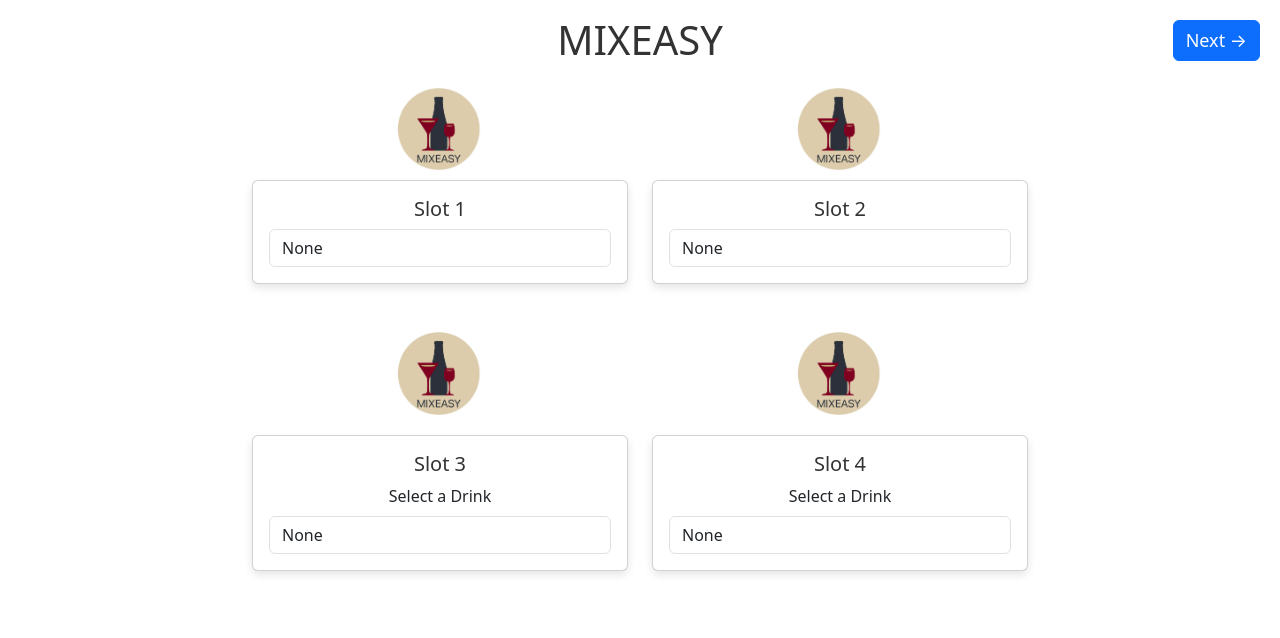
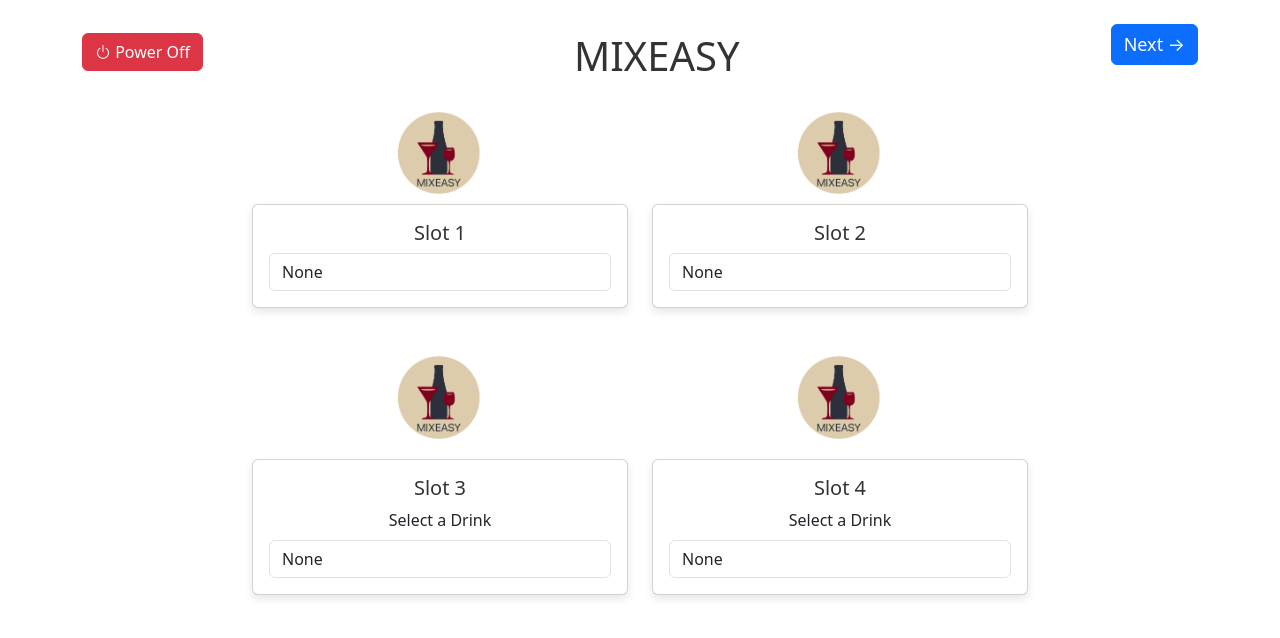
Before and after one commit to Honey-Sekhon/Cocktail-Mixer, a React (Create React App) app in the folder ui/: page / in a window 1280 px wide. Shown: the top 638 px of the page. Built offline with nearby package versions, Linux system fonts and the light colour scheme.

Commit message:
Added Power Button

```diff
--- a/package.json
+++ b/package.json
@@ -19,6 +19,7 @@
     "wait-on": "^5.3.0"
   },
   "dependencies": {
-    "axios": "^1.7.2"
+    "axios": "^1.7.2",
+    "bootstrap-icons": "^1.11.3"
   }
 }
--- a/ui/src/index.js
+++ b/ui/src/index.js
@@ -3,6 +3,7 @@ import ReactDOM from 'react-dom';
 import './index.css';
 import App from './App';
 import 'bootstrap/dist/css/bootstrap.min.css';
+import 'bootstrap-icons/font/bootstrap-icons.css';  // Import Bootstrap Icons
 
 ReactDOM.render(
   <React.StrictMode>
--- a/ui/src/pages/CocktailsPage.js
+++ b/ui/src/pages/CocktailsPage.js
@@ -258,16 +258,32 @@ const CocktailsPage = () => {
 
   const isFormValid = Object.values(customProportions).some(value => value !== '');
 
+  const handlePowerOff = async () => {
+    try {
+      await axios.post('http://192.168.1.98:5000/poweroff'); // Replace with your actual endpoint
+      console.log('Power off command sent');
+    } catch (error) {
+      console.error('Error sending power off command:', error);
+    }
+  };
+
   useEffect(() => {
     console.log('Custom proportions updated:', customProportions);
   }, [customProportions]);
 
   return (
     <Container>
-      <h1 className="text-center mt-3">Cocktails Available</h1>
-      <Button variant="link" onClick={() => navigate(-1)} className="mb-3" style={{ textDecoration: 'none', fontSize: '18px' }}>
+      <div className="d-flex justify-content-between align-items-center mt-3">
+        <Button variant="link" onClick={() => navigate(-1)} style={{ textDecoration: 'none', fontSize: '18px' }}>
           &larr; Back
         </Button>
+        <h1 className="text-center mt-3">Cocktails Available</h1>
+        <Button variant="danger" onClick={handlePowerOff}>
+          <i className="bi bi-power"></i> Power Off
+        </Button>
+      </div>
+
+
       <Row>
         <Col md={6}>
           <h3>Select Proportions</h3>
@@ -288,7 +304,7 @@ const CocktailsPage = () => {
               </Form.Group>
             )
           ))}
-          {isFormValid &&(
+          {isFormValid && (
             <Button variant="success" className="mt-3"
               onClick={() => {
                 console.log('Button clicked for making drink');
--- a/ui/src/pages/HomePage.js
+++ b/ui/src/pages/HomePage.js
@@ -1,7 +1,8 @@
 import React, { useState } from 'react';
-import { Container, Row, Col, Form, Card, Image, Button,Modal } from 'react-bootstrap';
+import { Container, Row, Col, Form, Card, Image, Button, Modal } from 'react-bootstrap';
 import { useNavigate } from 'react-router-dom';
 import { drinks_options, image_paths } from './data'; // Adjust the import according to your project structure
+import axios from 'axios';  // Import axios for making HTTP requests
 
 const HomePage = () => {
   const navigate = useNavigate();
@@ -26,12 +27,32 @@ const HomePage = () => {
       setShowErrorModal(true);
     }
   };
+
+  const handlePowerOff = async () => {
+    try {
+      await axios.post('http://192.168.1.98:5000/poweroff'); // Replace with your actual endpoint
+      console.log('Power off command sent');
+    } catch (error) {
+      console.error('Error sending power off command:', error);
+    }
+  };
+
   return (
-    <Container style={{maxHeight: '600px'}}>
-      <h1 className="text-center mt-3">MIXEASY</h1>
-      <Button onClick={handleNext} className="mb-3" style={{ textDecoration: 'none', fontSize: '18px', position: 'absolute', top: '10px', right: '10px', marginTop: '10px', marginRight: '10px' }}>
-        Next &rarr;
-      </Button>
+    <Container style={{ maxHeight: '600px' }}>
+
+      <div className="d-flex justify-content-between align-items-center mt-3">
+
+      <Button variant="danger" onClick={handlePowerOff}>
+          <i className="bi bi-power"></i> Power Off
+        </Button>
+
+        <h1 className="text-center mt-3">MIXEASY</h1>
+
+
+        <Button className="mb-3" onClick={handleNext} style={{ textDecoration: 'none', fontSize: '18px' }}>
+          Next &rarr;
+        </Button>
+      </div>
       <Row className="mt-4" style={{ maxWidth: '800px', margin: '0 auto' }}>
         {[1, 2].map((slot) => (
           <Col key={slot} md={6} className="text-center mb-4">
```
Also changed, not shown: 2 other files (tests, documents, lock files or other folders). Lines whose indentation alone changed are shown as unchanged.
